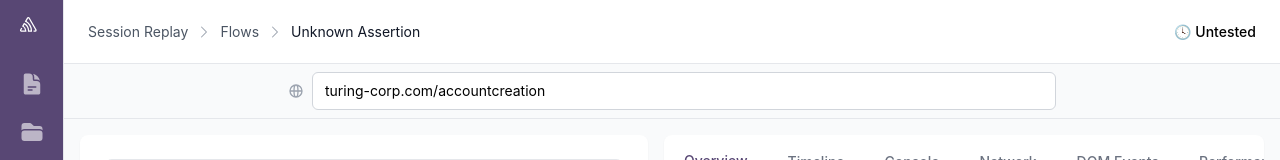
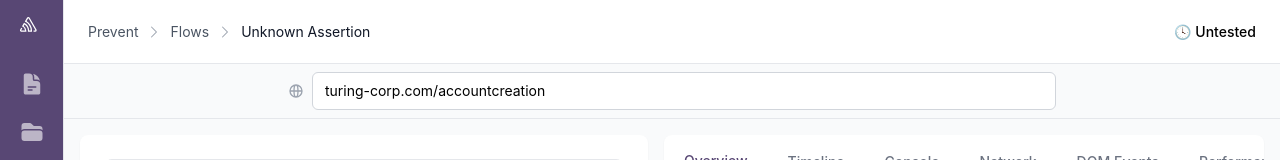
Before and after one commit to codecovdesign/synthetic_testing_prototype, a React (Vite) app: page /assertion/1 in a window 1280 px wide. Shown: the top 160 px of the page. Built offline with nearby package versions, Linux system fonts and the light colour scheme.

Commit message:
Update assertion detail breadcrumb to properly activate Flows tab

```diff
--- a/src/components/Layout/Breadcrumb.tsx
+++ b/src/components/Layout/Breadcrumb.tsx
@@ -6,6 +6,7 @@ interface BreadcrumbItem {
   label: string;
   to?: string;
   icon?: React.ComponentType<{ className?: string }>;
+  state?: any;
 }
 
 interface BreadcrumbProps {
@@ -20,7 +21,7 @@ const Breadcrumb: React.FC<BreadcrumbProps> = ({ items, className = '' }) => {
         <React.Fragment key={index}>
           {index > 0 && <ChevronRightIcon className="h-4 w-4 text-gray-400" />}
           {item.to ? (
-            <Link to={item.to} className="text-gray-600 hover:text-gray-800 flex items-center gap-2">
+            <Link to={item.to} state={item.state} className="text-gray-600 hover:text-gray-800 flex items-center gap-2">
               {item.icon && <item.icon className="h-5 w-5" />}
               {item.label}
             </Link>
--- a/src/components/SessionReplay/AssertionDetail.tsx
+++ b/src/components/SessionReplay/AssertionDetail.tsx
@@ -684,9 +684,9 @@ const AssertionDetail = () => {
           <header className="h-16 bg-white border-b border-gray-200 px-6 flex items-center justify-between">
             <Breadcrumb
               items={[
-                { label: 'Session Replay', to: '/session-replay' },
-                { label: 'Flows', to: '/session-replay/assertions' },
-                { label: assertion?.flowName || 'Unknown Assertion' },
+                { label: 'Prevent', to: '/prevent' },
+                { label: 'Flows', to: '/prevent', state: { activeTab: 'flows', fromSuggestedFlow: true } },
+                { label: assertion?.flowName || 'Unknown Assertion' }
               ]}
             />
             <div className="flex items-center gap-3">
--- a/src/components/SyntheticTests/BrowserTestsPage.tsx
+++ b/src/components/SyntheticTests/BrowserTestsPage.tsx
@@ -1,5 +1,5 @@
 import React, { useState, useMemo } from 'react';
-import { useNavigate, Link } from 'react-router-dom';
+import { useNavigate, Link, useLocation } from 'react-router-dom';
 import { ChevronUpIcon, ChevronDownIcon, MagnifyingGlassIcon, ChevronDownIcon as ChevronDownIconSolid, VideoCameraIcon } from '@heroicons/react/24/outline';
 import { Menu } from '@headlessui/react';
 import { subDays } from 'date-fns';
@@ -179,6 +179,9 @@ const BrowserTestsPage: React.FC<BrowserTestsPageProps> = ({
   headerText = 'Browser Tests'
 }) => {
   const navigate = useNavigate();
+  const location = useLocation();
+  const isMainPage = location.pathname === '/browser-tests';
+  const shouldShowHeader = !hideHeader && isMainPage;
   const [searchTerm, setSearchTerm] = useState('');
   const [statusFilter, setStatusFilter] = useState<'all' | 'success' | 'error'>('all');
   const [sortConfig, setSortConfig] = useState<SortConfig>({ key: 'name', direction: 'asc' });
@@ -256,7 +259,7 @@ const BrowserTestsPage: React.FC<BrowserTestsPageProps> = ({
   ];
 
   return (
-    <div className="min-h-screen bg-gray-50">
+    <div className="h-full">
       <main className="bg-gray-50 min-h-[calc(100vh-128px)] p-4">
         <div className="flex-1 overflow-auto">
           <div className="bg-white rounded-lg shadow">
```
